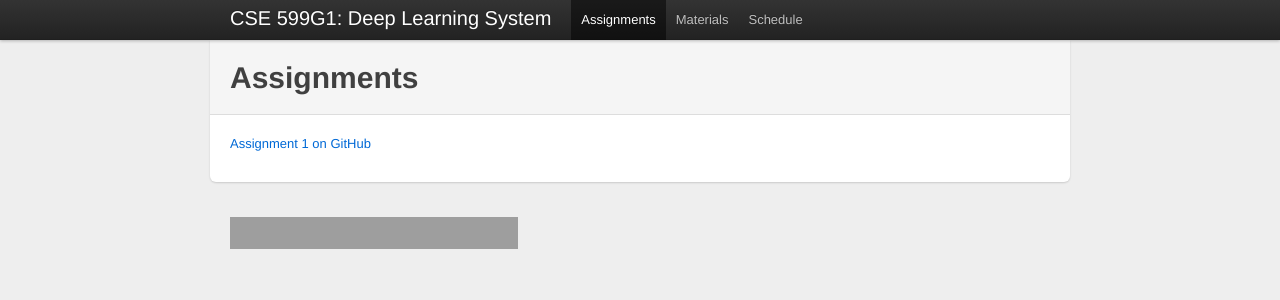
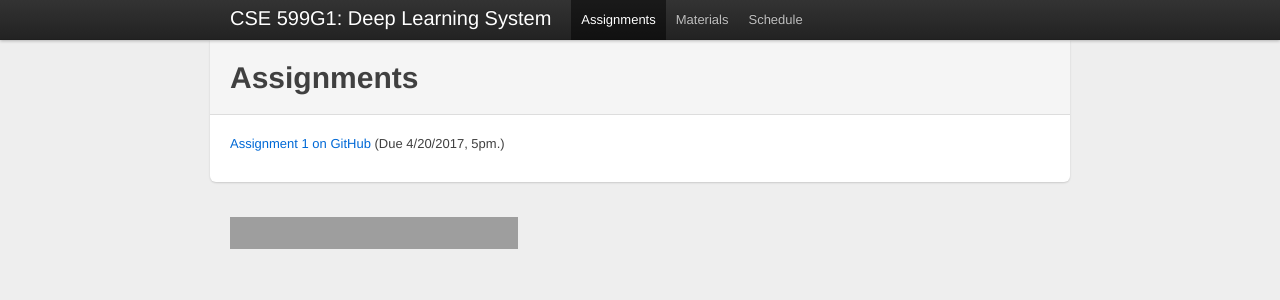
Before and after one commit to dlsys-course/dlsys-course.github.io, a Jekyll site: the page built from assignments.md, in a window 1280 px wide. Shown: the top 300 px of the page. Built offline with Jekyll 4.4.1, drawn with Linux system fonts in a browser that asks for light colours; grey boxes are pictures that could not be loaded.

Commit message:
Add deadline for assignment 1.

```diff
--- a/assignments.md
+++ b/assignments.md
@@ -8,4 +8,4 @@ description: ""
 {% include JB/setup %}
 
 
-[Assignment 1 on GitHub](https://github.com/dlsys-course/assignment1)
+[Assignment 1 on GitHub](https://github.com/dlsys-course/assignment1) (Due 4/20/2017, 5pm.)
```
